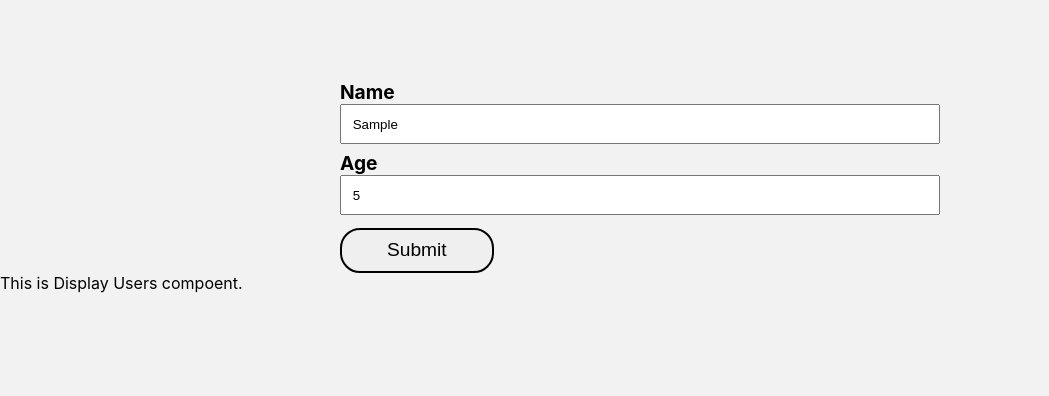
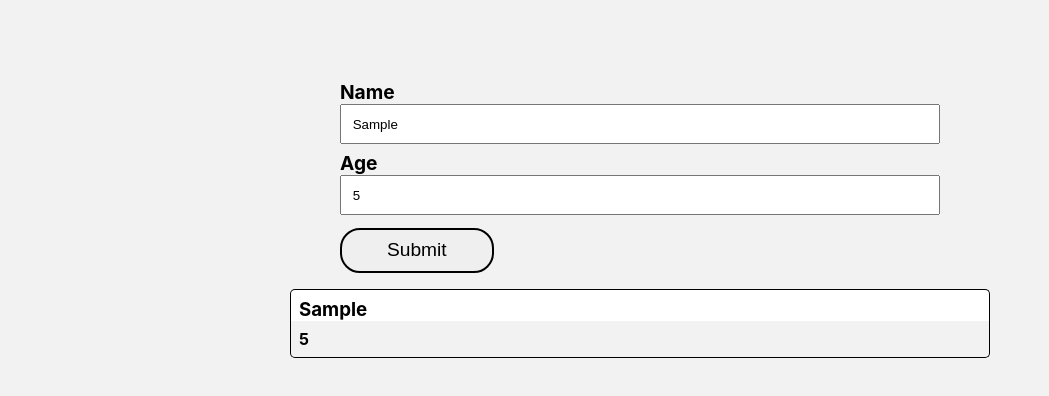
Before and after one commit to czcAndy/React_Udemy_PracticeProject, a React (Create React App) app: page / in a window 1280 px wide. Both pictures are taken after typing "Sample", "5" into the empty fields and a click on the input "Submit". Shown: the top 396 px of the page, without its empty margins (0-1049 px from the left). Built offline with nearby package versions, Linux system fonts and the light colour scheme.

Commit message:
Fixes typo in the component folder name. Adds the basic functionality for the DisplaysUserComponent and the tests associated with it.

```diff
--- a/src/App.js
+++ b/src/App.js
@@ -1,11 +1,19 @@
+import { useState } from 'react';
 import './App.css';
 import AddUser from './components/AddUser/AddUser';
-import DispayUsers from './components/DsiplayUsers/DisplayUsers';
+import DispayUsers from './components/DisplayUsers/DisplayUsers';
 
 const App = () => {
 
+  const [userList, setUserList] = useState([]);
+
   const onSubmitUserHandler = (user) => {
-    console.log(user);
+    setUserList(prevUserList => {
+      const updatedList = [...prevUserList];
+      const userWithId = {...user, 'id': Math.random().toString()};
+      updatedList.unshift(userWithId);
+      return updatedList;
+    })
   }
 
   return (
@@ -14,7 +22,7 @@ const App = () => {
         <AddUser onSubmit={onSubmitUserHandler}></AddUser>
      </section>
      <section>
-        <DispayUsers></DispayUsers>
+        <DispayUsers users={userList}></DispayUsers>
      </section>
    </div>
   );
--- /dev/null
+++ b/src/components/DisplayUsers/DisplayUsers.css
@@ -0,0 +1,41 @@
+.displayUsers-container {
+    width: 700px;
+    margin-left: auto;
+    margin-right: auto;
+    padding: 0;
+}
+
+.noUserDisplayMessage {
+    font-size: 1.2em;
+    font-weight: bold;
+    text-align: center;
+}
+
+.userListItem {
+    list-style: none;
+    margin-bottom: 1em;
+    cursor: pointer;
+}
+
+.userListItem-name {
+    padding: 0.5rem 0.5rem 0 0.5rem;
+    border-color: black;
+    border-style: solid;
+    border-width: 1px;
+    border-radius: 5px 5px 0px 0px;
+    border-bottom: none;
+    margin:0px;
+    background-color: white;
+}
+
+.userListItem-age {
+    font-weight: bold;
+    background-color: #f2f2f2;
+    padding: 0.5rem 0rem 0.5rem 0.5rem;
+    margin: 0;
+    border-radius: 0px 0px 5px 5px;
+    border-color: black;
+    border-style: solid;
+    border-width: 1px;
+    border-top:none;
+}
--- /dev/null
+++ b/src/components/DisplayUsers/DisplayUsers.js
@@ -0,0 +1,22 @@
+import "./DisplayUsers.css";
+
+const DispayUsers = (props) => {
+  let content = <p className="noUserDisplayMessage">No users added yet.</p>;
+
+  if (props.users && props.users.length > 0) {
+    content = (
+      <ul className="displayUsers-container">
+        {props.users.map((u) => (
+          <li className="userListItem" key={u.id}>
+            <h3 className="userListItem-name">{u.name}</h3>
+            <p className="userListItem-age">{u.age}</p>
+          </li>
+        ))}
+      </ul>
+    );
+  }
+
+  return <div>{content}</div>;
+};
+
+export default DispayUsers;
--- a/src/components/DsiplayUsers/DisplayUsers.js
+++ /dev/null
@@ -1,11 +0,0 @@
-import './DisplayUsers.css';
-
-function DispayUsers() {
-    return (
-        <div>
-            This is Display Users compoent.
-        </div>
-    )
-};
-
-export default DispayUsers;
```
Also changed, not shown: src/components/DsiplayUsers/DisplayUsers.css (deleted), 1 other file (tests, documents, lock files or other folders).
